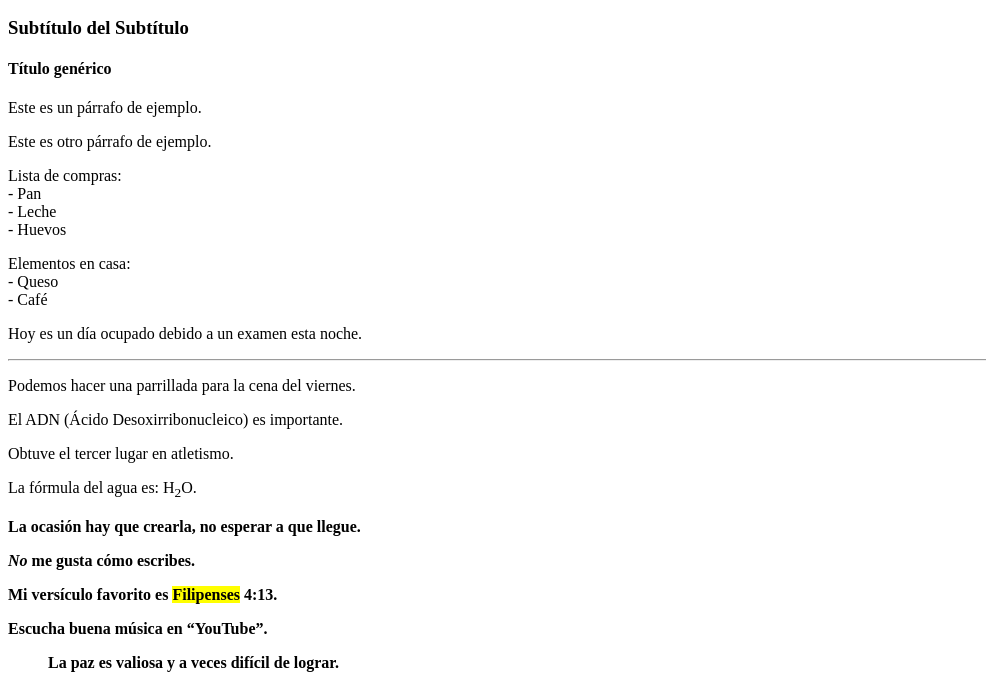
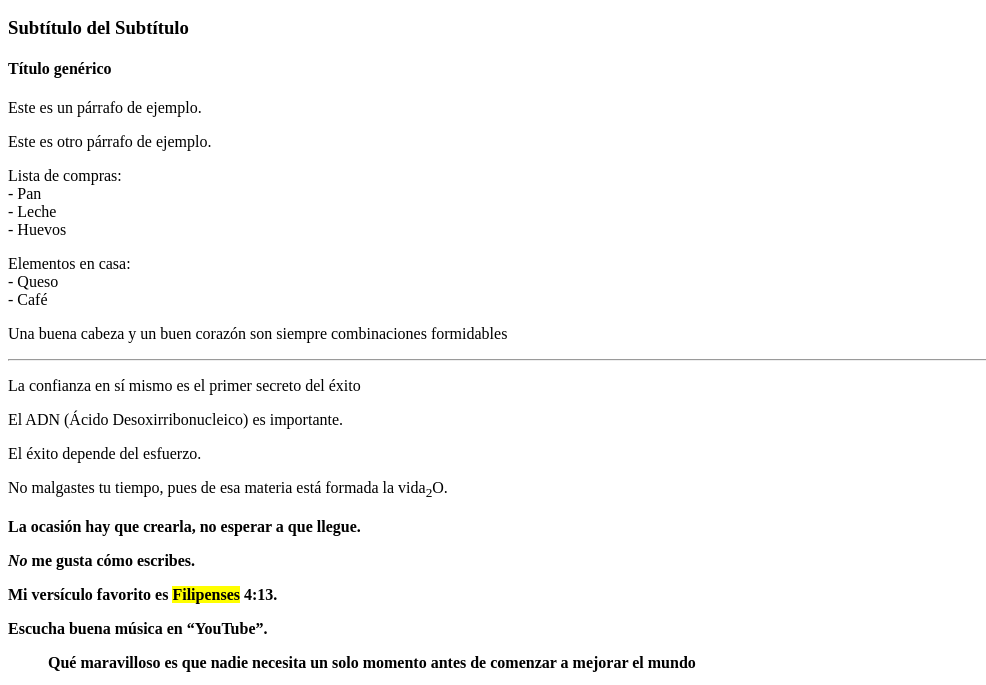
Before and after one commit to Arturo10021/ManejoTexto, a plain HTML site: page index.html in a window 1280 px wide. Shown: the part 110-795 px from the top of the page, without its empty margins (0-986 px from the left). Drawn offline with Linux system fonts and the light colour scheme.

Commit message:
tercer commit

```diff
--- a/index.html
+++ b/index.html
@@ -37,9 +37,9 @@
         </div>
 
         <div id="cambio_de_tema">
-            <p>Hoy es un día ocupado debido a un examen esta noche.</p>
+            <p>Una buena cabeza y un buen corazón son siempre combinaciones formidables</p>
             <hr>
-            <p>Podemos hacer una parrillada para la cena del viernes.</p>
+            <p>La confianza en sí mismo es el primer secreto del éxito</p>
         </div>
 
         <div class="WBR">
@@ -47,11 +47,11 @@
         </div>
 
         <div class="textoElevado">
-            <p>Obtuve el tercer lugar en atletismo.</p>
+            <p>El éxito depende del esfuerzo.</p>
         </div>
 
         <div id="subindice">
-            <p>La fórmula del agua es: H<sub>2</sub>O.</p>
+            <p>No malgastes tu tiempo, pues de esa materia está formada la vida<sub>2</sub>O.</p>
         </div>
 
         <div class="textoImportante">
@@ -72,7 +72,7 @@
 
         <div id="citaBloque">
             <blockquote>
-                <p>La paz es valiosa y a veces difícil de lograr.</p>
+                <p>Qué maravilloso es que nadie necesita un solo momento antes de comenzar a mejorar el mundo</p>
             </blockquote>
         </div>
 
```
